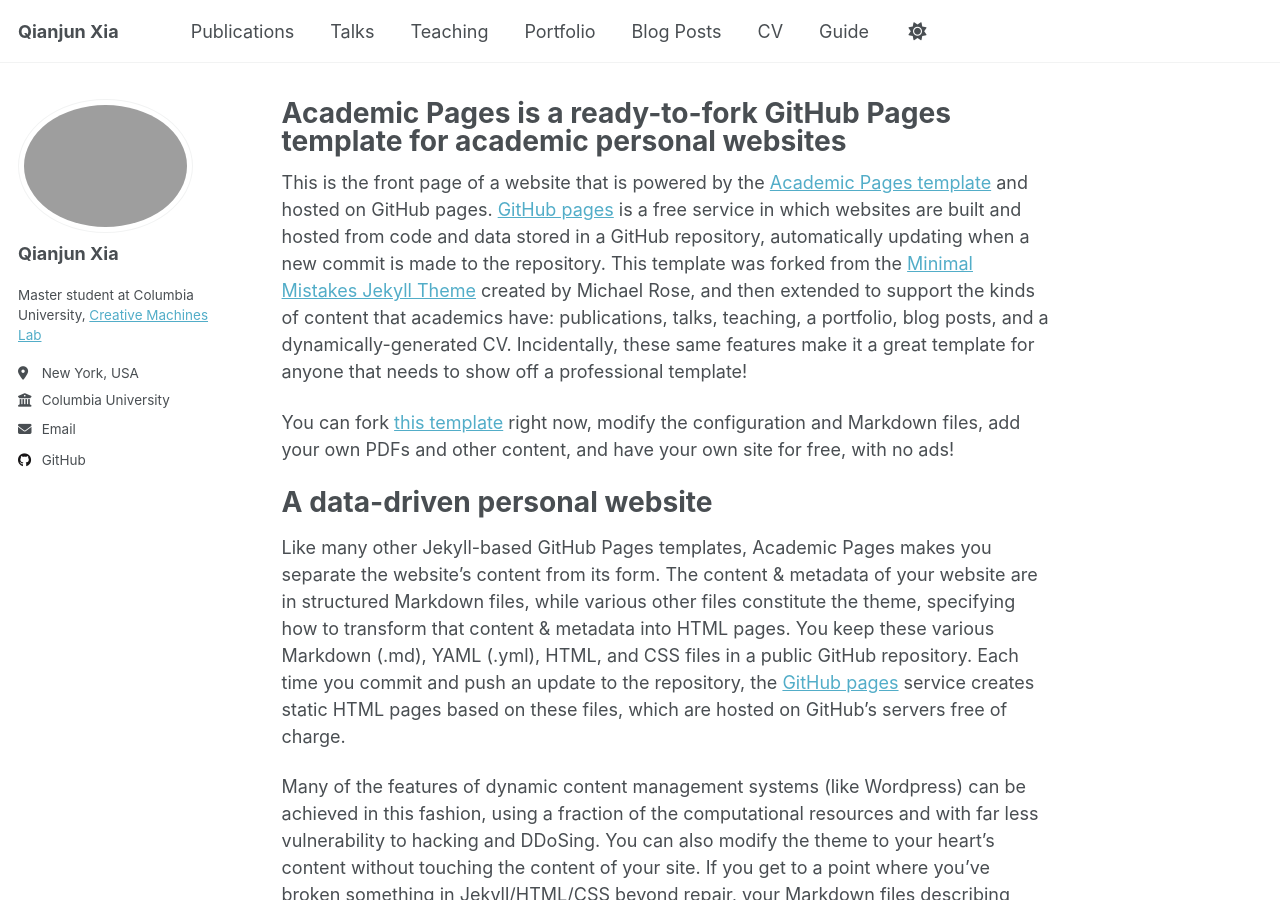
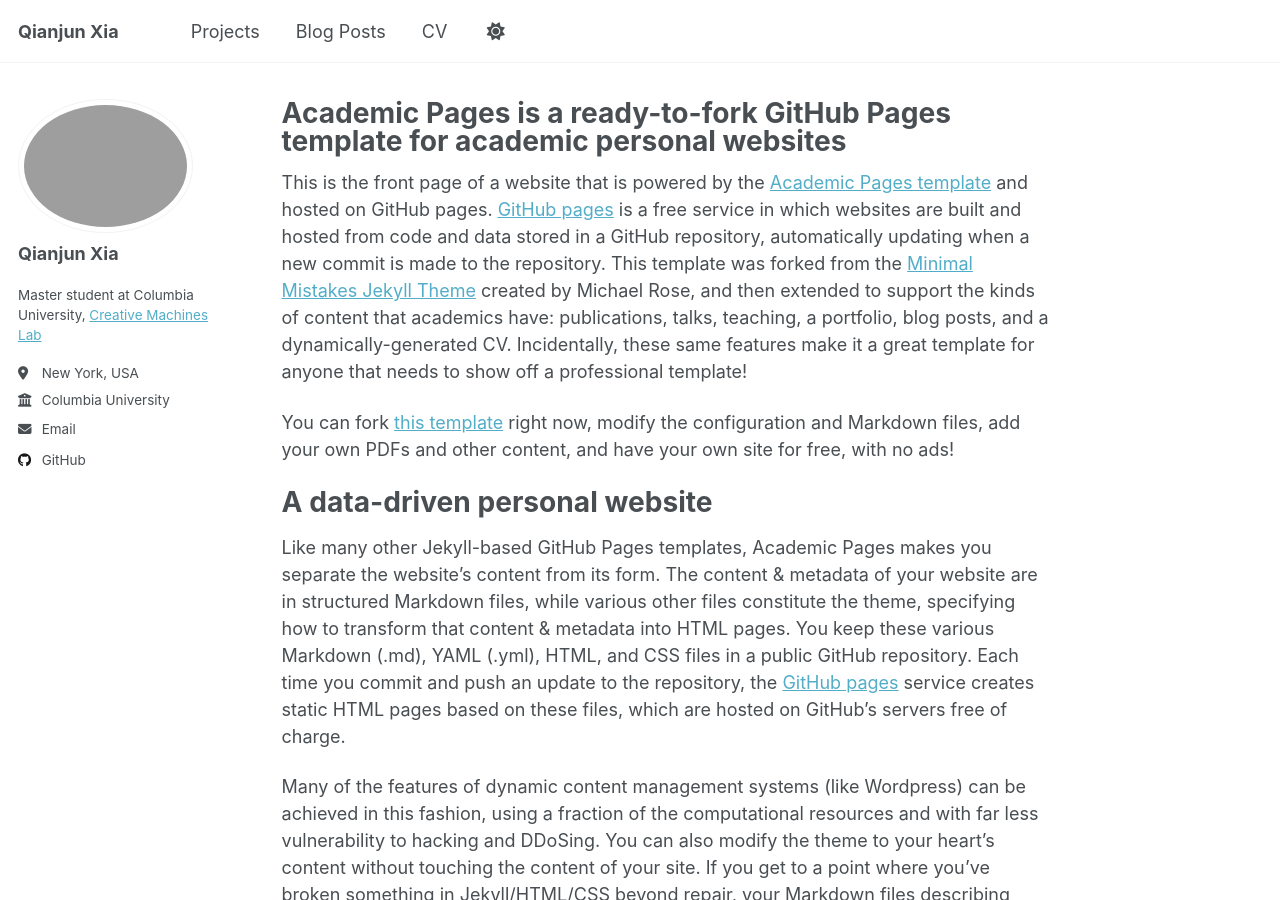
Before and after one commit to Qianjun-Xia/Qianjun-Xia.github.io, a Jekyll site: the page built from _pages/about.md, in a window 1280 px wide and 900 px high. Built offline with Jekyll 4.4.1, drawn with Linux system fonts in a browser that asks for light colours; a script that is not in the unit is left out; some of the changed lines change nothing that is shown.

Commit message:
update the top

```diff
--- a/_data/navigation.yml
+++ b/_data/navigation.yml
@@ -8,17 +8,17 @@
 #      Markdown formatted page while the second is generated using JSON.
 
 main:
-  - title: "Publications"
-    url: /publications/
+  - title: "Projects"
+    url: /projects/
 
-  - title: "Talks"
-    url: /talks/
+  # - title: "Talks"
+  #   url: /talks/
 
-  - title: "Teaching"
-    url: /teaching/
+  # - title: "Teaching"
+  #   url: /teaching/
 
-  - title: "Portfolio"
-    url: /portfolio/
+  # - title: "Portfolio"
+  #   url: /portfolio/
 
   - title: "Blog Posts"
     url: /year-archive/
@@ -29,5 +29,5 @@
   # - title: "CV"
   #   url: /cv-json/
 
-  - title: "Guide"
-    url: /markdown/
+  # - title: "Guide"
+  #   url: /markdown/
```
